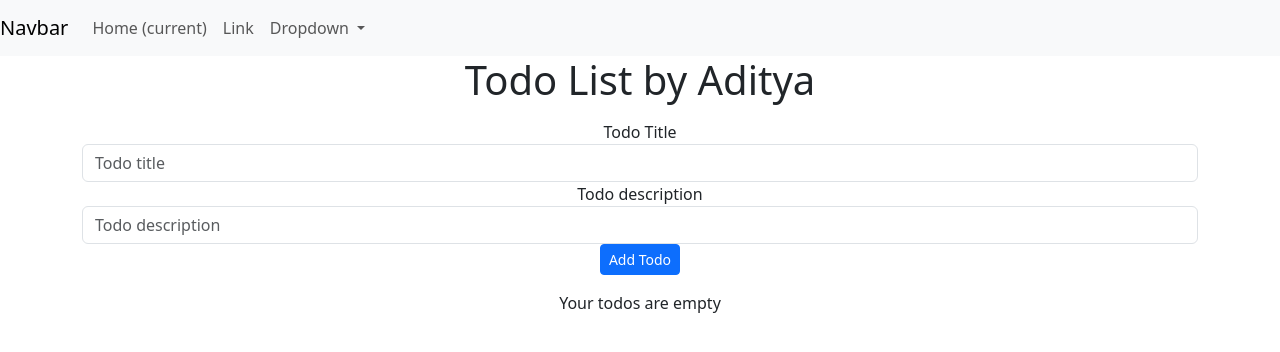
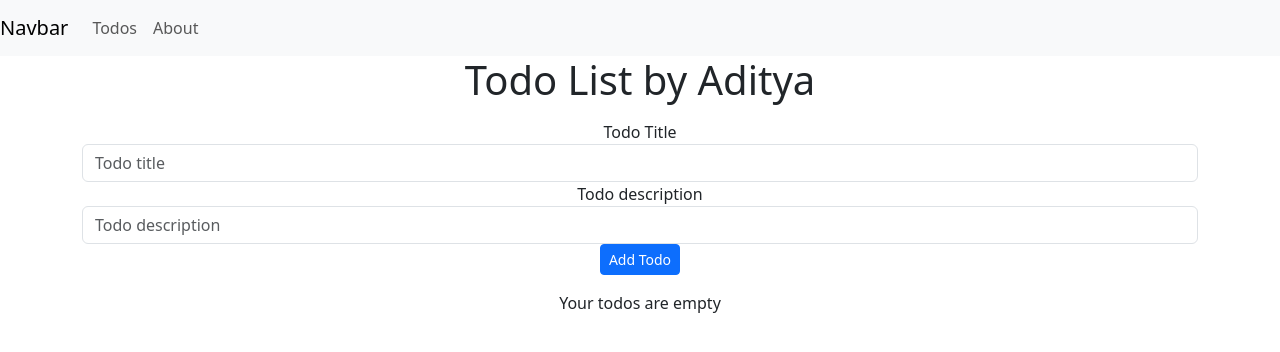
Before and after one commit to AdityaJava/angular-todo-list, an Angular app: page / in a window 1280 px wide. Shown: the top 352 px of the page. Built offline with nearby package versions, Linux system fonts and the light colour scheme.

Commit message:
feat: add About component and integrate routing

```diff
--- /dev/null
+++ b/src/app/MyComponents/about/about.component.html
@@ -0,0 +1 @@
+<p>about works!</p>
--- a/src/app/MyComponents/todo/todo.component.html
+++ b/src/app/MyComponents/todo/todo.component.html
@@ -1,3 +1,6 @@
+<div class="container-fluid text-center">
+    <h1>Todo List by Aditya</h1>
+
 <add-todo (todoAdd)="addTodo($event)"></add-todo>
 @if(todos.length===0){
 <p>Your todos are empty</p>
@@ -15,3 +18,4 @@
     </todo-item>
 </div>
 }
+</div>
--- a/src/app/app-module.ts
+++ b/src/app/app-module.ts
@@ -7,13 +7,15 @@
 import { TodoItemComponent } from './MyComponents/todo-item/todo-item.component';
 import { AddTodoComponent } from './MyComponents/add-todo/add-todo.component';
 import { FormsModule } from '@angular/forms';
+import { AboutComponent } from './MyComponents/about/about.component';
 
 @NgModule({
   declarations: [
     App,
     TodoComponent,
     TodoItemComponent,
-    AddTodoComponent
+    AddTodoComponent,
+    AboutComponent
   ],
   imports: [
     BrowserModule,
--- a/src/app/app-routing-module.ts
+++ b/src/app/app-routing-module.ts
@@ -1,7 +1,13 @@
 import { NgModule } from '@angular/core';
 import { RouterModule, Routes } from '@angular/router';
+import { TodoComponent } from './MyComponents/todo/todo.component';
+import { AddTodoComponent } from './MyComponents/add-todo/add-todo.component';
+import { AboutComponent } from './MyComponents/about/about.component';
 
-const routes: Routes = [];
+const routes: Routes = [
+  {path: '', component: TodoComponent},
+  {path: 'about', component: AboutComponent},
+];
 
 @NgModule({
   imports: [RouterModule.forRoot(routes)],
--- a/src/app/app.html
+++ b/src/app/app.html
@@ -1,33 +1,20 @@
 <nav class="navbar navbar-expand-lg navbar-light bg-light">
   <a class="navbar-brand" href="#">Navbar</a>
-  <button class="navbar-toggler" type="button" data-toggle="collapse" data-target="#navbarSupportedContent" aria-controls="navbarSupportedContent" aria-expanded="false" aria-label="Toggle navigation">
+  <button class="navbar-toggler" type="button" data-toggle="collapse" data-target="#navbarSupportedContent"
+    aria-controls="navbarSupportedContent" aria-expanded="false" aria-label="Toggle navigation">
     <span class="navbar-toggler-icon"></span>
   </button>
 
   <div class="collapse navbar-collapse" id="navbarSupportedContent">
     <ul class="navbar-nav mr-auto">
       <li class="nav-item active">
-        <a class="nav-link" href="#">Home <span class="sr-only">(current)</span></a>
+        <a class="nav-link" routerLink = "/">Todos</a>
       </li>
       <li class="nav-item">
-        <a class="nav-link" href="#">Link</a>
-      </li>
-      <li class="nav-item dropdown">
-        <a class="nav-link dropdown-toggle" href="#" id="navbarDropdown" role="button" data-toggle="dropdown" aria-haspopup="true" aria-expanded="false">
-          Dropdown
-        </a>
-        <div class="dropdown-menu" aria-labelledby="navbarDropdown">
-          <a class="dropdown-item" href="#">Action</a>
-          <a class="dropdown-item" href="#">Another action</a>
-          <div class="dropdown-divider"></div>
-          <a class="dropdown-item" href="#">Something else here</a>
-        </div>
+        <a class="nav-link" routerLink = "/about">About</a>
       </li>
     </ul>
   </div>
   <br>
 </nav>
-<div class="container-fluid text-center">
-  <h1>Todo List by Aditya</h1>
-  <todo-component></todo-component>
-</div>
+<router-outlet></router-outlet>
```
Also changed, not shown: src/app/MyComponents/about/about.component.ts (added, +11 -0 lines), src/app/MyComponents/about/about.component.css (added), 1 other file (tests, documents, lock files or other folders).
